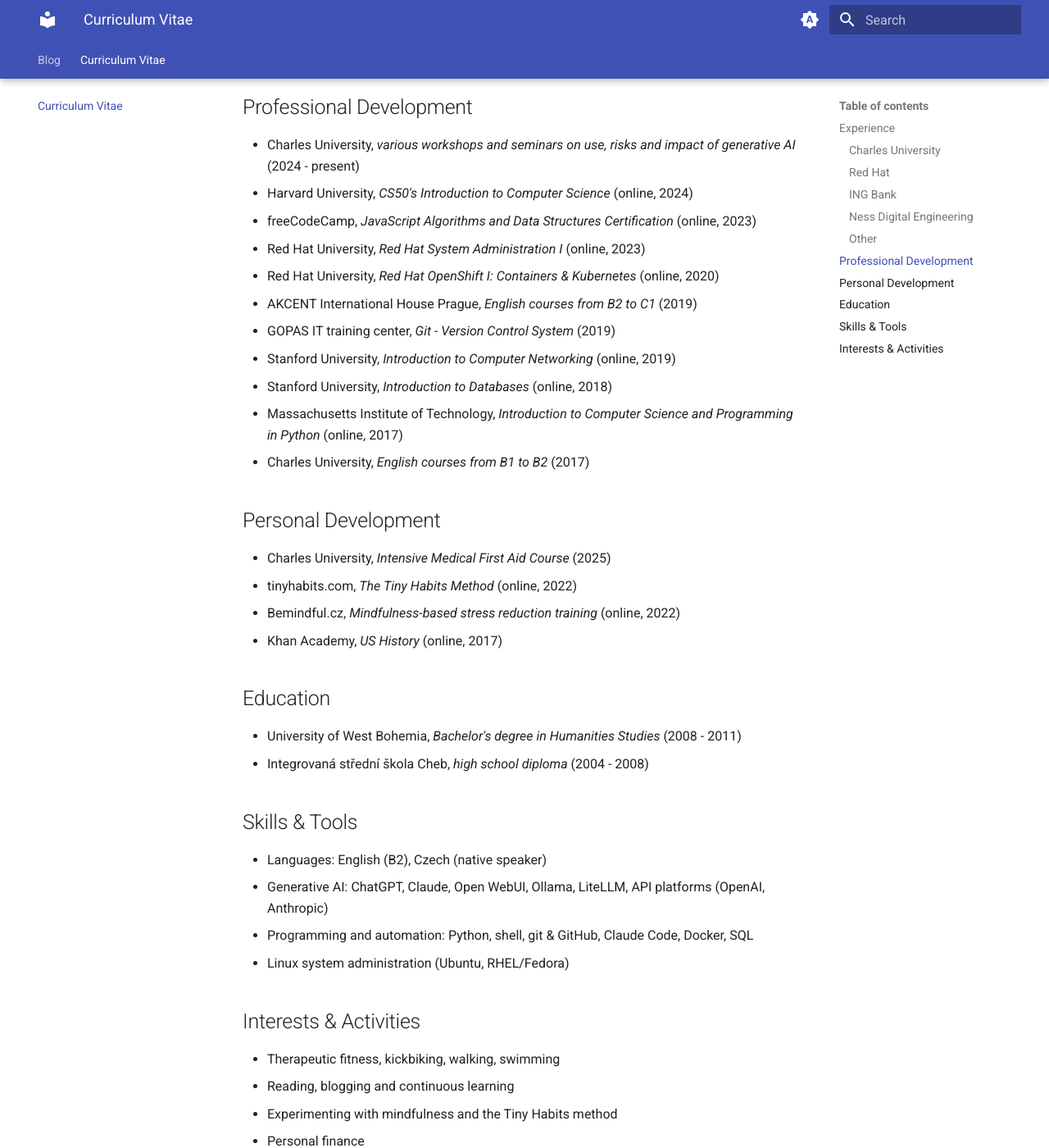
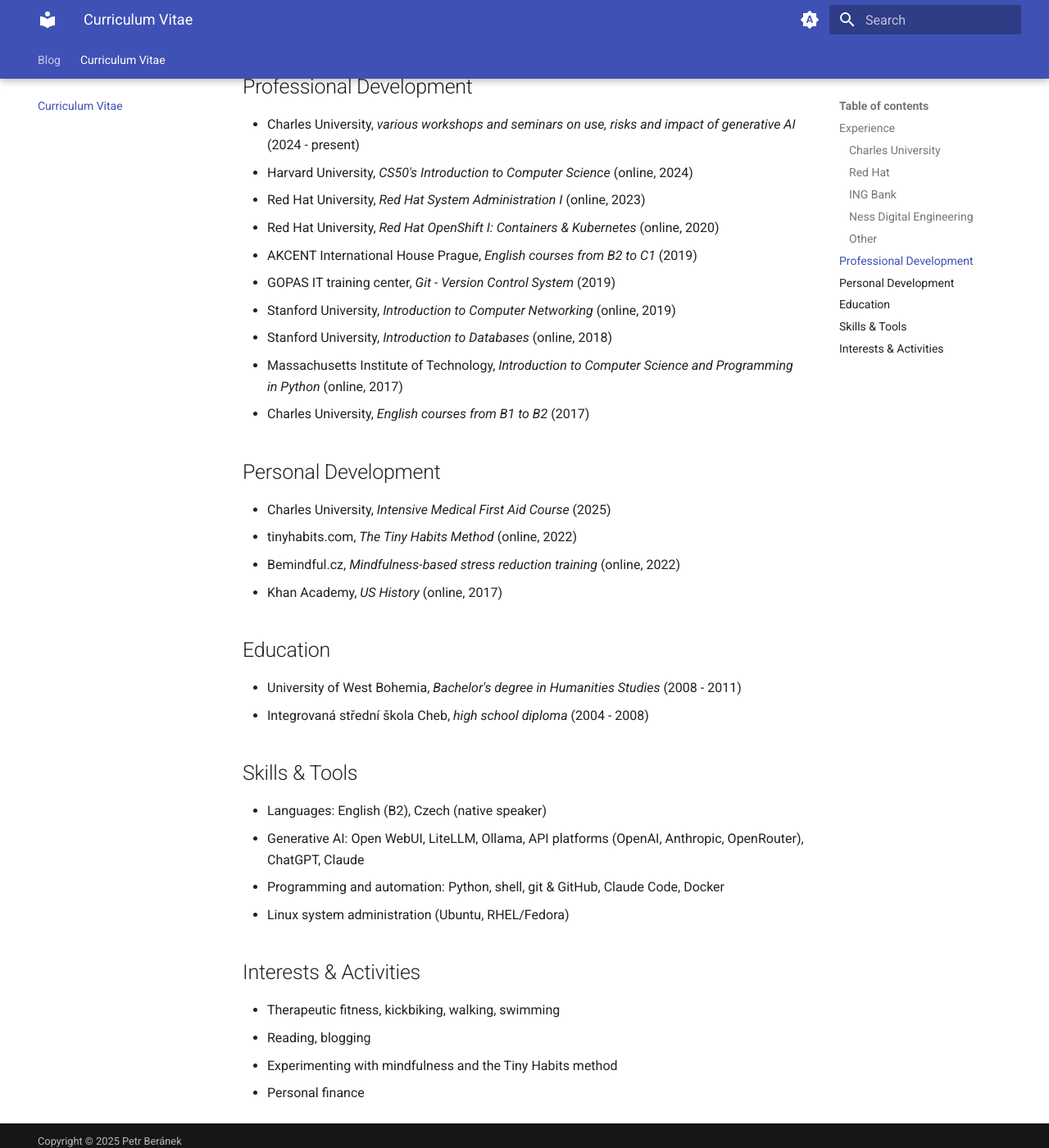
Before and after one commit to peberanek/peberanek.github.io, an MkDocs documentation site: the page built from docs/cv.md, in a window 1280 px wide and 1400 px high, scrolled down 1352 px. Shown: the whole window at 82% size. Built offline with MkDocs 1.6.1 and Material for MkDocs 9.7.7, drawn with Linux system fonts in a browser that asks for light colours; some of the changed text lies outside the part shown.

Commit message:
cv: update

```diff
--- a/docs/cv.md
+++ b/docs/cv.md
@@ -10,10 +10,10 @@
 
 _AI Methodologist_ (3/2024 - present)
 
-* Responsible for development and testing of [AI Sandbox](https://github.com/peberanek/ai-sandbox)
+* Responsible for development and testing of [AI Sandbox](https://github.com/peberanek/ai-sandbox){:target="_blank"}
 * Collaborate with external partners on AI-related topics
 * Initiated the university-wide working group on Generative AI
-* Founded and co-develop the [AI Newsletter](https://ai.cuni.cz/AI-64.html){:target="_blank"}
+* Founded and co-develop the [AI Newsletter](https://ai.cuni.cz/AIEN-33.html){:target="_blank"}
 * Attend conferences and workshops to stay up to date with developments in the field
 * Facilitated a small team during a hackathon to develop AI tutors
 
@@ -48,7 +48,6 @@
 
 * Charles University, _various workshops and seminars on use, risks and impact of generative AI_ (2024 - present)
 * Harvard University, _CS50's Introduction to Computer Science_ (online, 2024)
-* freeCodeCamp, _JavaScript Algorithms and Data Structures Certification_ (online, 2023)
 * Red Hat University, _Red Hat System Administration I_ (online, 2023)
 * Red Hat University, _Red Hat OpenShift I: Containers & Kubernetes_ (online, 2020)
 * AKCENT International House Prague, _English courses from B2 to C1_ (2019)
@@ -73,13 +72,13 @@
 ## Skills & Tools
 
 * Languages: English (B2), Czech (native speaker)
-* Generative AI: ChatGPT, Claude, Open WebUI, Ollama, LiteLLM, API platforms (OpenAI, Anthropic)
-* Programming and automation: Python, shell, git & GitHub, Claude Code, Docker, SQL
+* Generative AI: Open WebUI, LiteLLM, Ollama, API platforms (OpenAI, Anthropic, OpenRouter), ChatGPT, Claude
+* Programming and automation: Python, shell, git & GitHub, Claude Code, Docker
 * Linux system administration (Ubuntu, RHEL/Fedora)
 
 ## Interests & Activities
 
 * Therapeutic fitness, kickbiking, walking, swimming
-* Reading, blogging and continuous learning
+* Reading, blogging
 * Experimenting with mindfulness and the Tiny Habits method
 * Personal finance
```
Also changed, not shown: other parts of docs/cv.md (+2 -2 lines).
